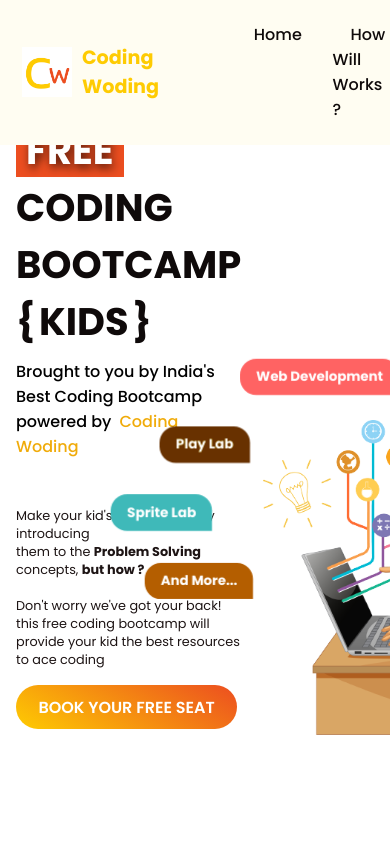
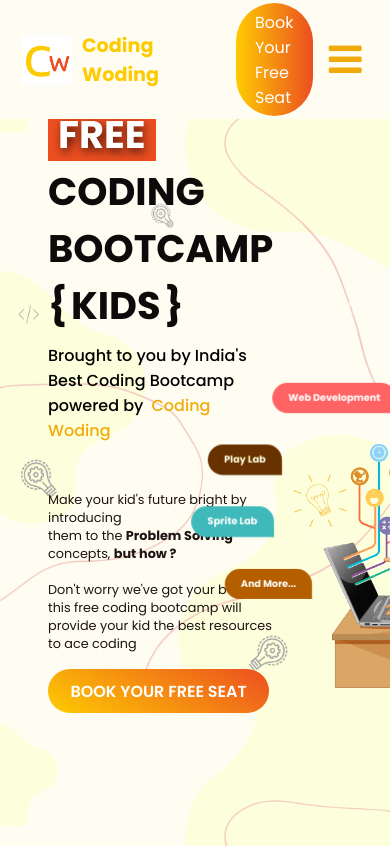
Before and after one commit to Allustrode/coding_bootcamp_website, a plain HTML site: page index.html in a window 390 px wide. Shown: the top 846 px of the page. Drawn offline with Linux system fonts and the light colour scheme.

Commit message:
making responsive for bigger screens

```diff
--- a/style.scss
+++ b/style.scss
@@ -15,6 +15,18 @@
     --secondary-text: #1d1414;
     --background: #fffdf2;
     --background-sec: #ffffff;
+}
+
+::selection {
+    background: var(--primary2);
+    color: var(--background-sec);
+}
+
+body {
+    background: url("images/bg.png");
+    background-size: 100% auto;
+    margin: auto;
+    max-width: 1440px;
 }
 
 .navbar {
@@ -880,7 +892,6 @@
     }
 }
 
-
 .footer {
     padding-top: 5rem;
 
@@ -980,3 +991,101 @@
         text-align: center;
     }
 }
+
+@media screen and (max-width: 1240px) {
+    .navbar {
+        .list {
+            padding: 0% 2rem;
+            padding-top: 6rem;
+            position: absolute;
+            top: 0%;
+            left: 100%;
+            width: -webkit-max-content;
+            width: -moz-max-content;
+            width: max-content;
+            display: flex;
+            flex-direction: column;
+            height: 100vh;
+            background: var(--primary2);
+
+            .list_item a {
+                color: var(--background-sec);
+            }
+        }
+
+        .list_toggle {
+            transform: translateX(-100%);
+        }
+
+
+        span {
+            display: flex;
+            align-items: center;
+
+            a {
+                border-radius: 4rem;
+            }
+
+            .menu {
+                margin-left: 1rem;
+                display: inline-block;
+            }
+        }
+    }
+}
+
+@media screen and (max-width: 1140px) {
+    .home {
+        padding: 0% 2rem;
+        padding-top: 5rem;
+        justify-content: space-between;
+    }
+
+    .home .image {
+        bottom: 2rem;
+    }
+
+    .home .image img {
+        width: 310px;
+    }
+
+    .home .content_box {
+        width: 405px;
+    }
+
+    .home .image .image_overlay>h5 {
+        font-size: 0.6rem;
+    }
+
+    .home .image .image_overlay>h5:nth-child(1) {
+        left: 8rem;
+        top: -2rem;
+    }
+
+    .home .image .image_overlay>h5:nth-child(3) {
+        left: -5rem;
+    }
+
+    .home .image .image_overlay>h5:nth-child(4) {
+        left: -6rem;
+    }
+
+    .home .image .image_overlay>h5:nth-child(5) {
+        left: -4rem;
+    }
+
+    .program .program_wrapper .programing_lang_list .programing_lang_item {
+        width: auto;
+        max-width: 359px;
+    }
+
+    .footer .footer_content .footer_wrapper {
+        grid-template-columns: 1fr 1fr;
+        row-gap: 2em;
+    }
+
+    .footer .footer_content .footer_wrapper ul,
+    .footer .footer_content .footer_wrapper .footer_logo .web_logo {
+        width: 154px;
+    }
+}
```
Also changed, not shown: style.css, 1 other file.
